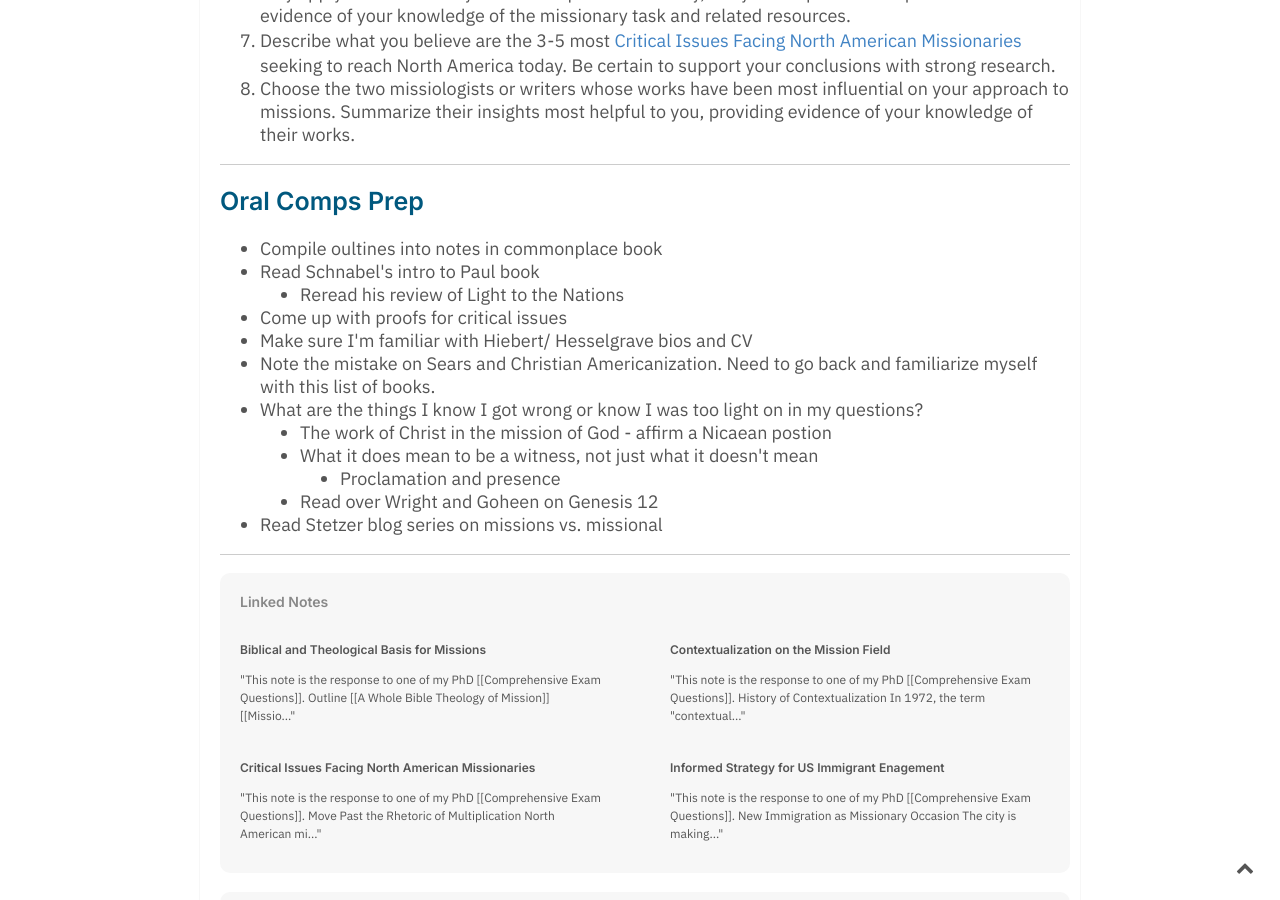
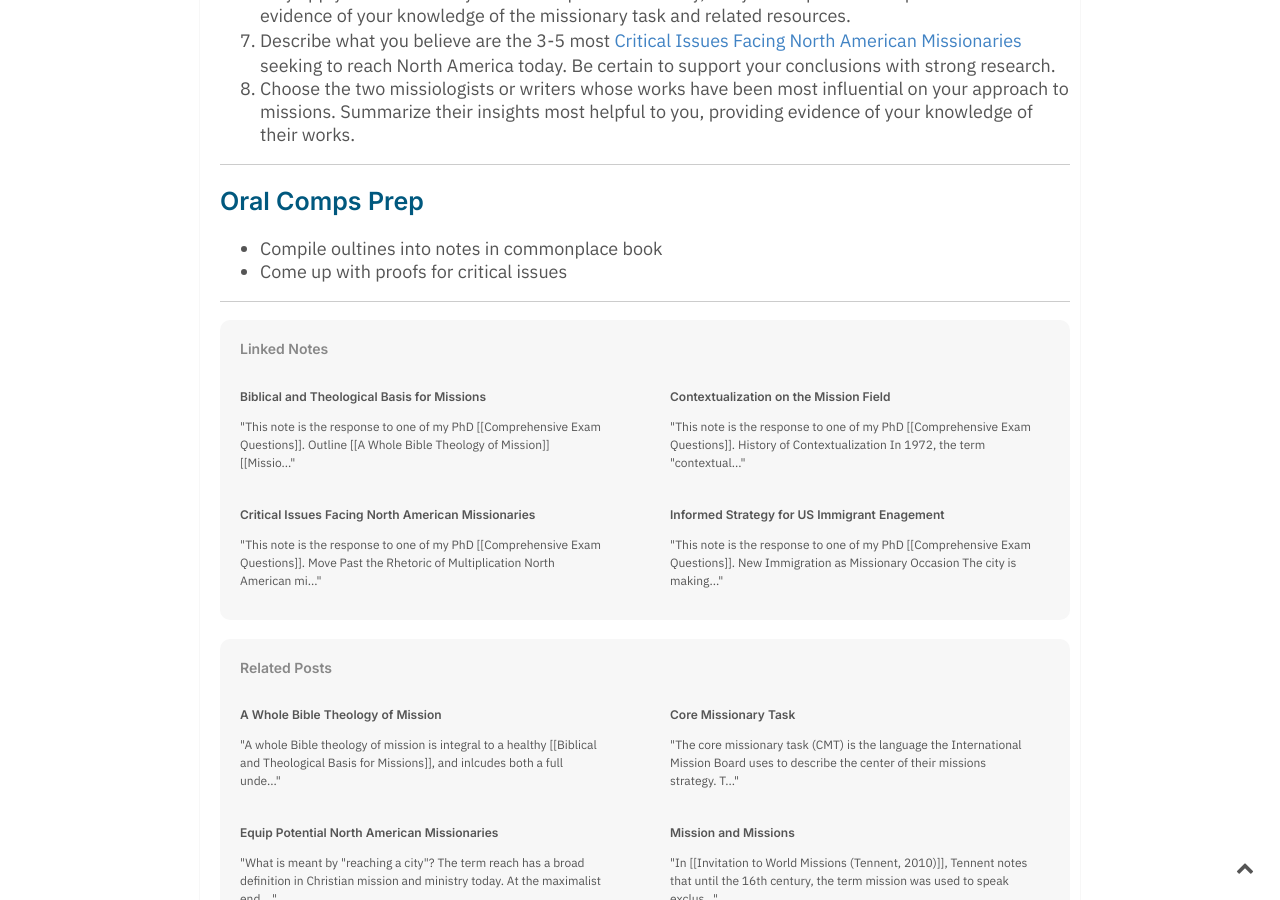
Before and after one commit to keelancook/notebook, a Jekyll site: the page built from _notes/Comprehensive Exam Questions.md, in a window 1280 px wide and 900 px high, scrolled down 948 px. Built offline with Jekyll 4.4.1, drawn with Linux system fonts in a browser that asks for light colours.

Commit message:
gardening

```diff
--- a/_notes/Comprehensive Exam Questions.md
+++ b/_notes/Comprehensive Exam Questions.md
@@ -22,14 +22,4 @@ The following are the questions I was given for my PhD comprehensive exams. I in
 ---
 ## Oral Comps Prep
 * Compile oultines into notes in commonplace book
-* Read Schnabel's intro to Paul book
-  * Reread his review of Light to the Nations
 * Come up with proofs for critical issues
-* Make sure I'm familiar with Hiebert/ Hesselgrave bios and CV
-* Note the mistake on Sears and Christian Americanization. Need to go back and familiarize myself with this list of books.
-* What are the things I know I got wrong or know I was too light on in my questions?
-  * The work of Christ in the mission of God - affirm a Nicaean postion
-  * What it does mean to be a witness, not just what it doesn't mean
-    * Proclamation and presence
-  * Read over Wright and Goheen on Genesis 12
-* Read Stetzer blog series on missions vs. missional
```
Also changed, not shown: _notes/Mission of God.md (+0 -2 lines), _notes/theme/Test File to See How it Publishes.md (deleted, +0 -9 lines).
